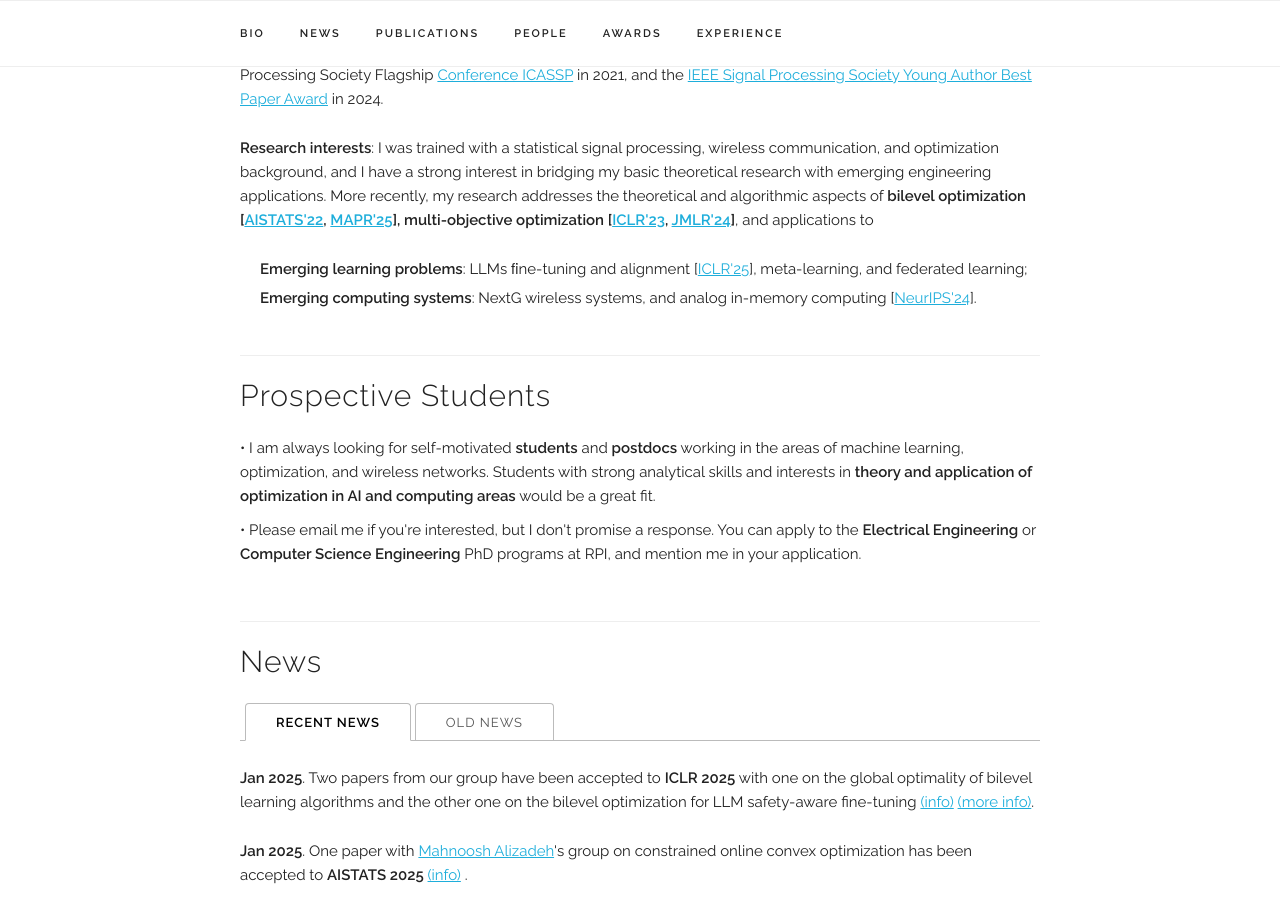
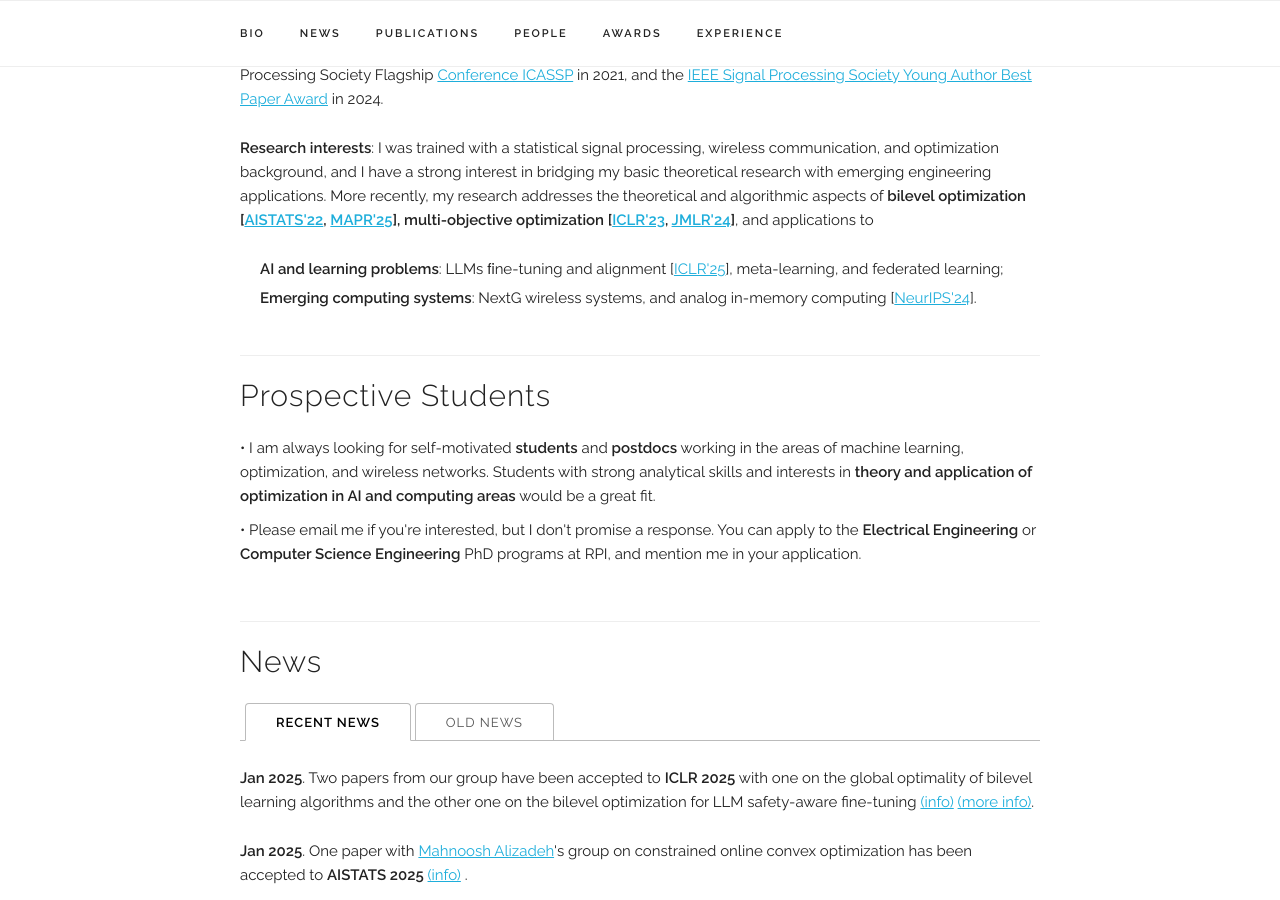
Before and after one commit to chentianyi1991/chentianyi1991.github.io, a Jekyll site: the page built from index.html, in a window 1280 px wide and 900 px high, scrolled down 657 px. Built offline with Jekyll 4.4.1, drawn with Linux system fonts in a browser that asks for light colours; some web fonts are replaced; comment, search, counter and statistics services are not loaded.

Commit message:
Update index.html

```diff
--- a/index.html
+++ b/index.html
@@ -18,7 +18,7 @@ title: Home
    More recently, my research addresses the theoretical and algorithmic aspects of <b>bilevel optimization  [<a href="https://proceedings.mlr.press/v151/chen22e/chen22e.pdf" target="_blank">AISTATS'22</a>, <a href="https://arxiv.org/pdf/2302.05185" target="_blank">MAPR'25</a>], multi-objective optimization [<a href="https://arxiv.org/pdf/2210.12624" target="_blank">ICLR'23</a>, <a href="https://www.jmlr.org/papers/volume25/23-1287/23-1287.pdf" target="_blank">JMLR'24</a>]</b>, and applications to
 <ul style="margin-left: 20px;">
   <span style="display: inline-block; margin-top: 0px; margin-bottom: 5px">
-    <b>Emerging learning problems</b>: LLMs ﬁne-tuning and alignment [<a href="https://arxiv.org/pdf/2410.07471" target="_blank">ICLR'25</a>], meta-learning, and federated learning;
+    <b>AI and learning problems</b>: LLMs ﬁne-tuning and alignment [<a href="https://arxiv.org/pdf/2410.07471" target="_blank">ICLR'25</a>], meta-learning, and federated learning;
     </span>
   <span style="display: inline-block; margin-bottom: 0px">
  <b>Emerging computing systems</b>: NextG wireless systems, and analog in-memory computing [<a href="https://arxiv.org/pdf/2406.12774" target="_blank">NeurIPS'24</a>].</li>
```
